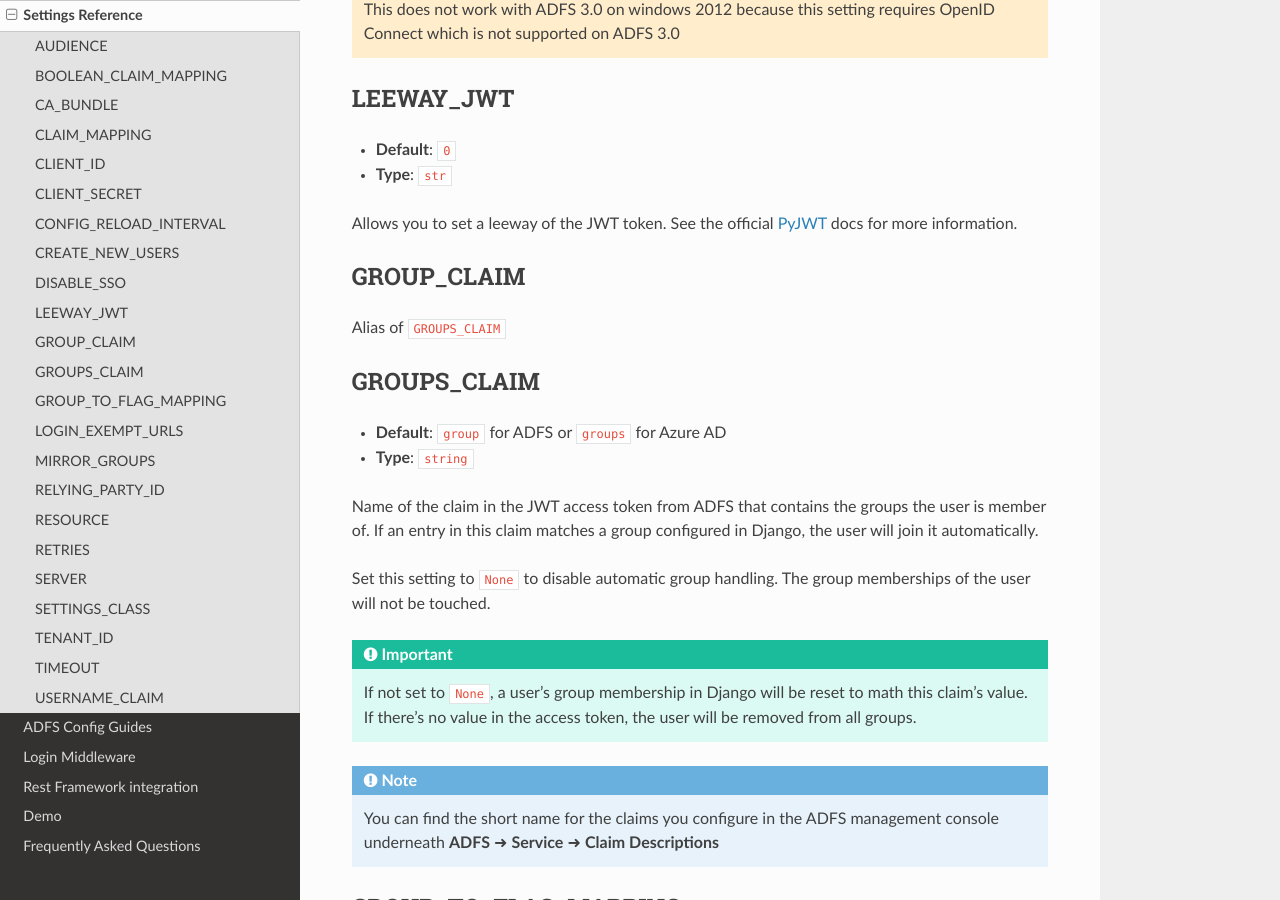
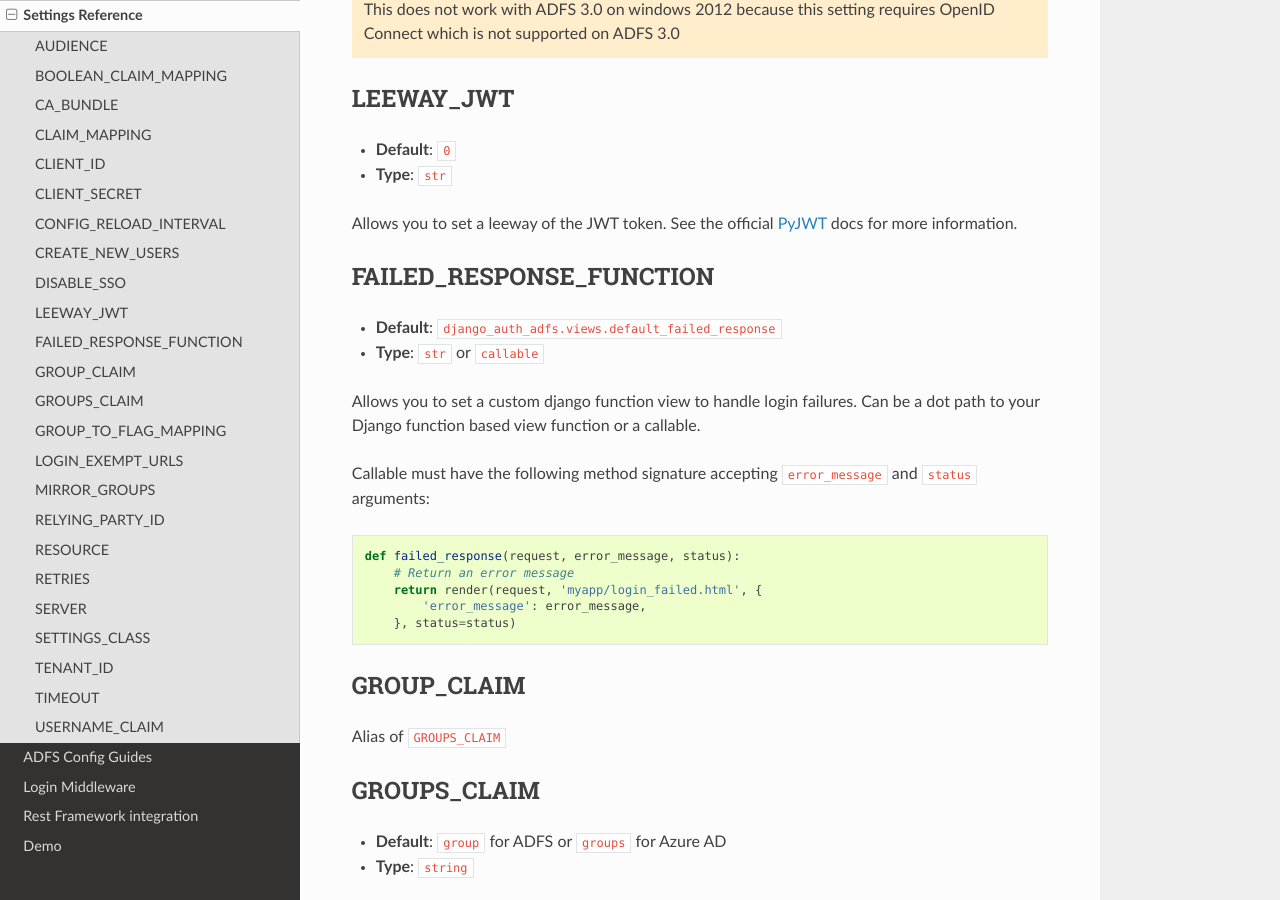
Before and after one commit to snok/django-auth-adfs, a Sphinx documentation site: the page built from docs/settings_ref.rst, in a window 1280 px wide and 900 px high, scrolled down 3997 px. Built offline with Sphinx 7.4.7 and the Read the Docs theme 2.0.0, drawn with Linux system fonts in a browser that asks for light colours; pages that are not in the unit, such as notebooks, are missing from menus.

```diff
--- a/docs/install.rst
+++ b/docs/install.rst
@@ -83,6 +83,9 @@ In your project's ``settings.py`` add these settings.
         'django_auth_adfs.middleware.LoginRequiredMiddleware',
     )
 
+    # You can point login failures to a custom Django function based view for customization of the UI
+    FAILED_RESPONSE_FUNCTION = 'dot.path.to.custom.views.login_failed'
+
 In your project's ``urls.py`` add these paths:
 
 .. code-block:: python
--- a/docs/settings_ref.rst
+++ b/docs/settings_ref.rst
@@ -179,6 +179,24 @@ LEEWAY_JWT
 Allows you to set a leeway of the JWT token. See the official
 `PyJWT <https://pyjwt.readthedocs.io/en/stable/usage.html>`__ docs for more information.
 
+
+FAILED_RESPONSE_FUNCTION
+--------------------------------
+* **Default**: ``django_auth_adfs.views.default_failed_response``
+* **Type**: ``str`` or ``callable``
+
+Allows you to set a custom django function view to handle login failures. Can be a dot path to your
+Django function based view function or a callable.
+
+Callable must have the following method signature accepting ``error_message`` and ``status`` arguments:
+
+.. code-block:: python
+
+    def failed_response(request, error_message, status):
+        # Return an error message
+        return render(request, 'myapp/login_failed.html', {
+            'error_message': error_message,
+        }, status=status)
 
 
 GROUP_CLAIM
```
Also changed, not shown: CHANGELOG.rst (+8 -0 lines), 4 other files.
